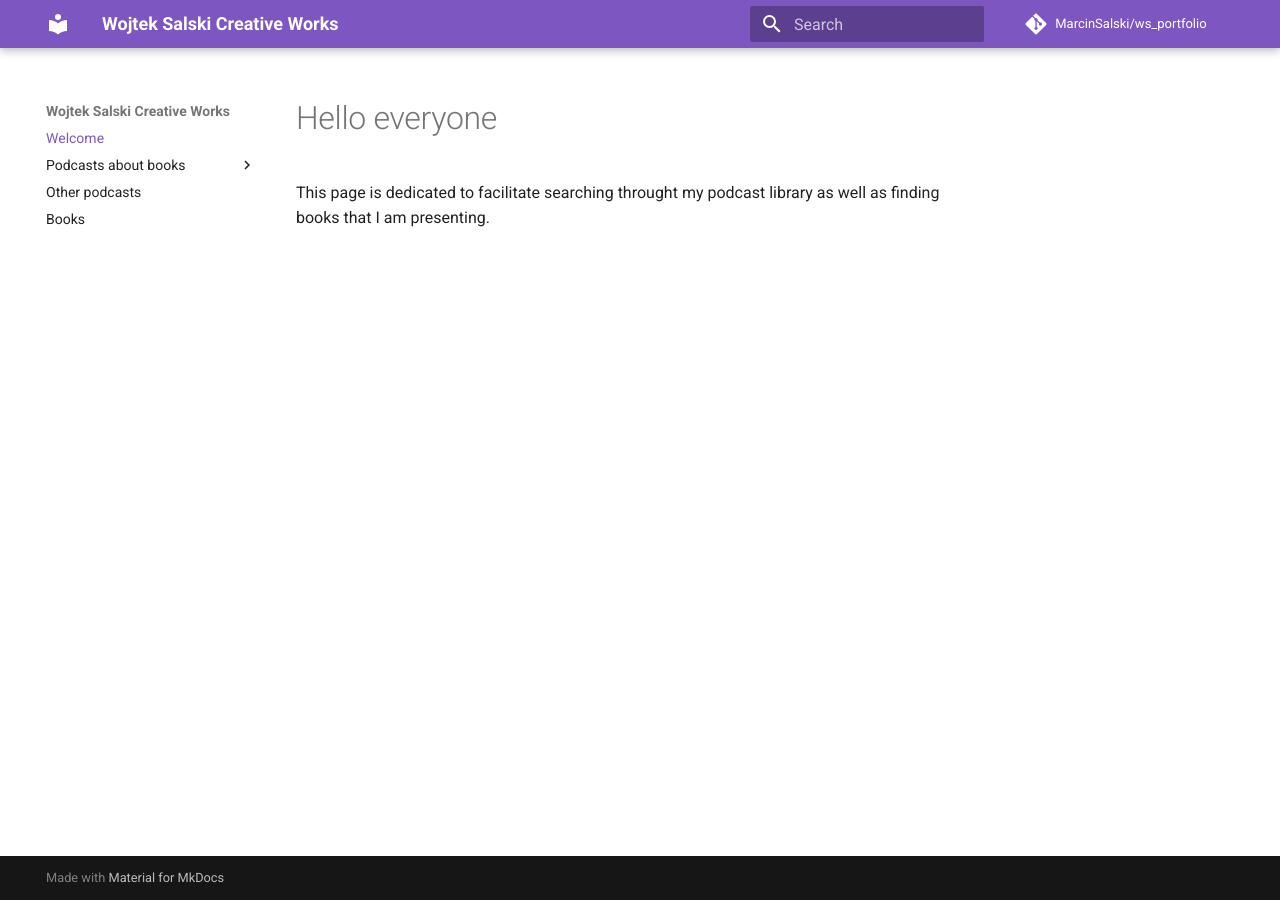
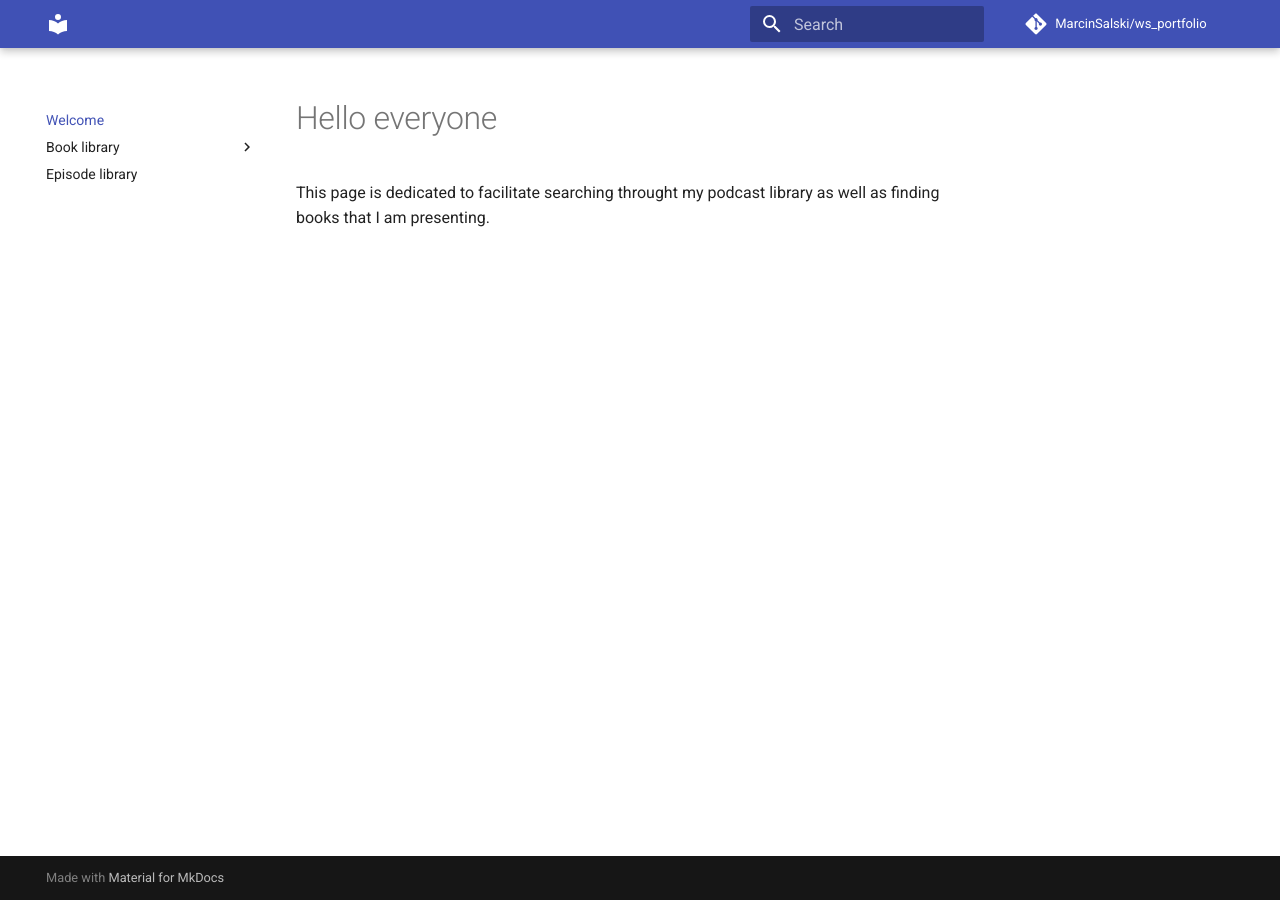
Before and after one commit to MarcinSalski/ws_portfolio, an MkDocs documentation site: the page built from docs/index.md, in a window 1280 px wide. Built offline with MkDocs 1.6.1 and Material for MkDocs 9.7.7, drawn with Linux system fonts in a browser that asks for light colours; comment, search, counter and statistics services are not loaded.

Commit message:
header and colour test

```diff
--- a/mkdocs.yml
+++ b/mkdocs.yml
@@ -1,4 +1,4 @@
-site_name: Wojtek Salski Creative Works
+wssite_name: WS Podcasts
 site_author: Marcin Salski
 site_description: >-
   Portfolio of my creative projects
@@ -9,12 +9,12 @@
 theme:
   name: material
   palette:
-    primary: deep purple
+    scheme: default
+    primary: rgb(244,6 67, 54)
 
 nav:
 - Welcome: index.md
-- Podcasts about books:
+- Book library:
   - "Brave New World Revisited by Aldous Huxley": BraveNewWorldRevisited/index.md
   - "The Road by Cormac McCarthy": TheRoad/index.md
-- Other podcasts: OtherPodcasts/index.md
-- Books: OwnBooks/index.md
+- Episode library: OtherPodcasts/index.md
```
